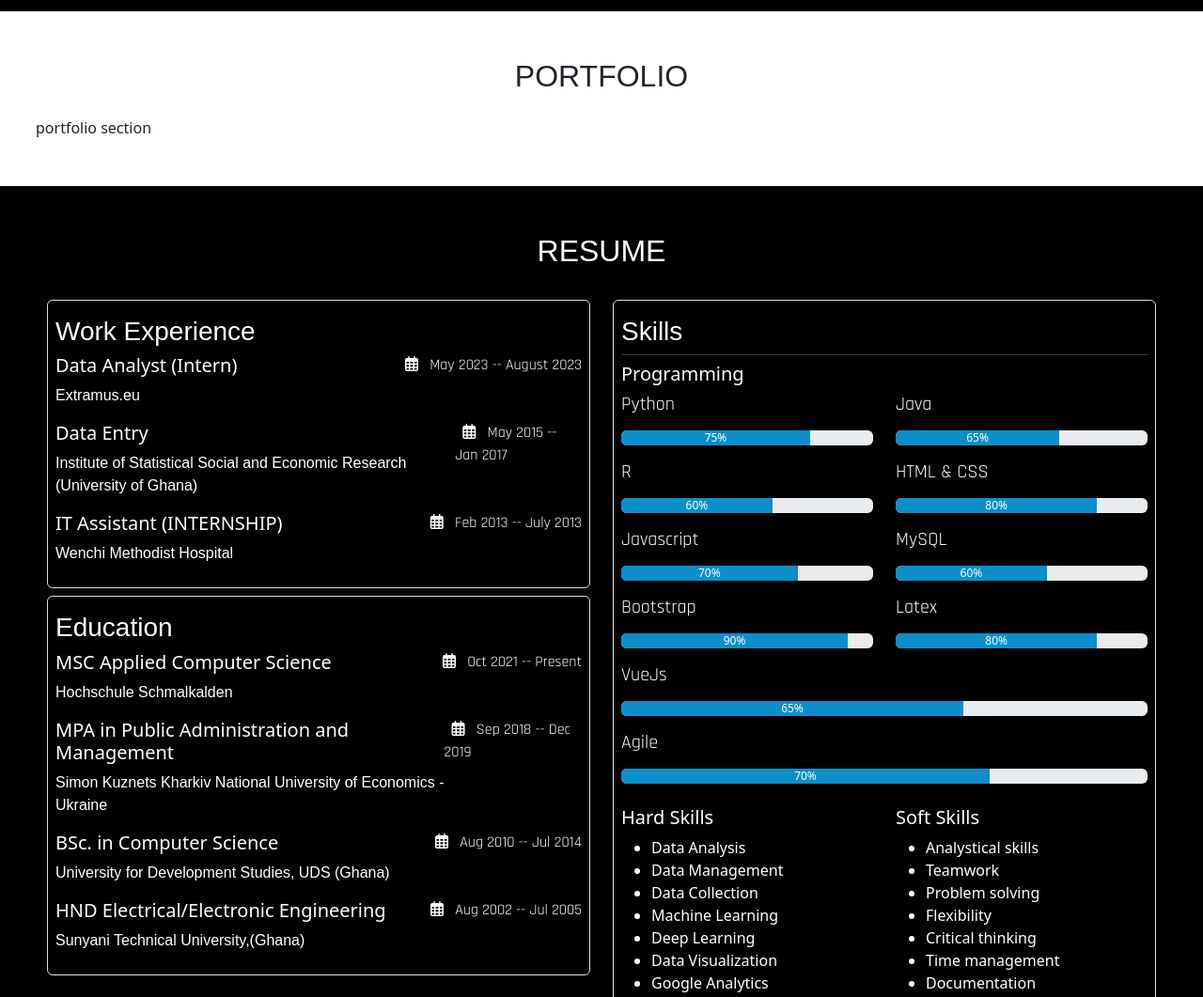
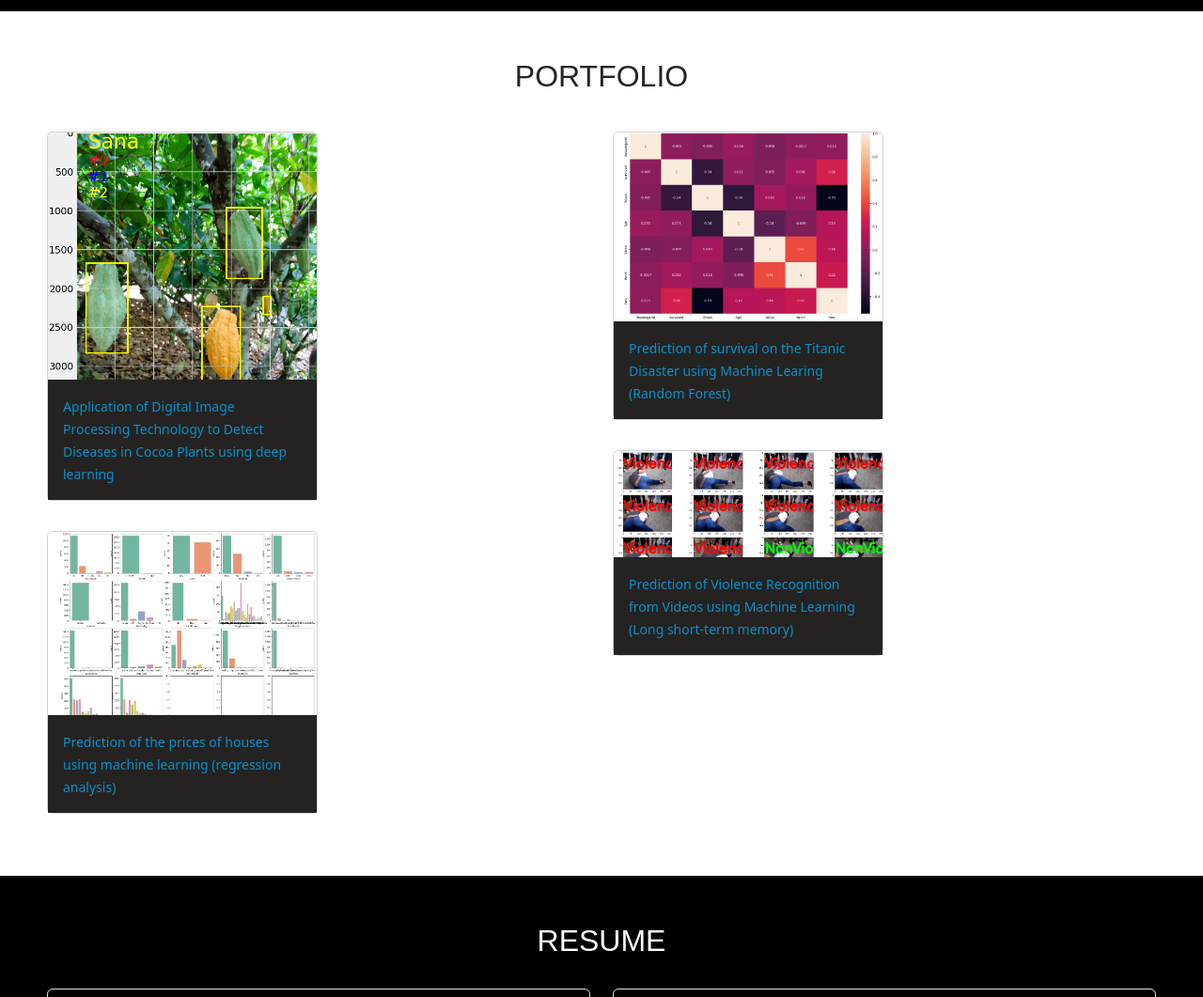
Before and after one commit to Anokyeken/portfolio, a website: page index.html in a window 1280 px wide. Shown: the part 1180-2241 px from the top of the page at 94% size. Drawn offline with nearby package versions, Linux system fonts and the light colour scheme; files whose address does not match are found by name; a web font is replaced by a local one.

Commit message:
added portfolio

```diff
--- a/index.html
+++ b/index.html
@@ -77,19 +77,54 @@
     <section class="container-fluid" id="portfolio-container">
       <div class="row">
         <h2 class="f-sulphur text-center mb-4 hd">PORTFOLIO</h2>
-        portfolio section
-          <!-- <div class="col-lg-4 card  border-0 my-2" id="portfolio-div">
-              <a href="https://github.com/kpodjison/glassware-website" target="_blank">
-                  <div class="inner">
-                      <p id="desc" >Glass ware catalog using HTML, CSS, JS</p>
-                      <img src="./assets/images/glassware.png" alt="" class="card-img">
-                      <div class="card-img-overlay text-center">
-                        <p class="pt-5 card-text f-rajdhani">Glass ware website</p>
-                      </div>
+        <div class="col-md-6">
+          <div class="row">
+            <div class="col my-3">
+              <a href="https://github.com/Anokyeken/cocoa-diseases-detection" target="_blank" style="text-decoration:none">
+                <div class="card px-0" style="width: 18rem;">
+                  <img src="/assets/images/cocoa.png" class="card-img-top" alt="cocoa-graph">
+                  <div class="card-body" style="background-color: #242321;">
+                    <p class="card-text ken-main"> <small> Application of Digital Image Processing Technology to Detect Diseases in Cocoa Plants using deep learning </small></p>
                   </div>
+                </div>
               </a>
-          </div>   -->
-
+            </div>
+            <div class="col my-3">
+              <a href="https://github.com/Anokyeken/housingpricePredictor" target="_blank" style="text-decoration:none">
+                <div class="card px-0" style="width: 18rem;">
+                  <img src="/assets/images//housing1.png" class="card-img-top" alt="cocoa-graph">
+                  <div class="card-body" style="background-color: #242321;">
+                    <p class="card-text ken-main"> <small> Prediction of the prices of houses using machine learning (regression analysis) </small></p>
+                  </div>
+                </div>
+              </a>
+            </div>
+          </div>
+        </div>
+        <div class="col-md-6">
+          <div class="row">
+            <div class="col my-3">
+              <a href="https://github.com/Anokyeken/TitanicSurvivalPrediction" target="_blank" style="text-decoration:none">
+                <div class="card px-0" style="width: 18rem;">
+                  <img src="/assets/images/titanic.png" class="card-img-top" alt="cocoa-graph">
+                  <div class="card-body" style="background-color: #242321;">
+                    <p class="card-text ken-main"> <small> Prediction of survival on the Titanic Disaster using Machine Learing (Random Forest)</small></p>
+                  </div>
+                </div>
+              </a>
+            </div>
+            <div class="col my-3">
+              <a href="https://github.com/Anokyeken/violencePrediction" target="_blank" style="text-decoration:none">
+                <div class="card px-0" style="width: 18rem;">
+                  <img src="/assets/images/violence.png" class="card-img-top" alt="cocoa-graph">
+                  <div class="card-body" style="background-color: #242321;">
+                    <p class="card-text ken-main"> <small> Prediction of Violence Recognition from Videos using Machine Learning (Long short-term memory)</small></p>
+                  </div>
+                </div>
+              </a>
+            </div>
+          </div>
+        </div>
       </div>
     </section>
     <section class="container-fluid bg-black text-white" id="resume-container">
@@ -279,7 +314,7 @@
       </div>
 
     </section>
-    <section class="paralex" style="background-image: url('./assets/images/luke-chesser-JKUTrJ4vK00-unsplash.jpg');">
+    <section class="paralex" style="background-image: url('./assets/images/housing2.png');">
       <div class="row pt-5">
 
     </div>
@@ -342,7 +377,7 @@
               An analytically minded and detail‑oriented data analyst with a strong passion for uncovering insights and driving data‑based decision‑making.
               Seeking opportunities to apply my skills in a dynamic and data‑driven environment.
             </p>
-            <h5 class="my-2">Connect</h5>
+            <h5 class="my-3">Connect</h5>
             <div class="rowmb-2" id="connect-links">
               <div class="col">
                 <a href="https://www.linkedin.com/in/kennedy-anokye/" target="_blank"><span><i class="fa-brands fa-linkedin-in"></i></span></a>
--- a/sass/include/colors.scss
+++ b/sass/include/colors.scss
@@ -2,3 +2,6 @@
 {
     background-color: $ken;
 }
+.ken-main{
+    color: $ken;
+}
```
Also changed, not shown: assets/images/cocoa.png (added), assets/images/ecommerce.png (deleted), assets/images/housing1.png (added), assets/images/housing2.png (added), assets/images/titanic.png (added), assets/images/violence.png (added), src/css/style.css, 8 other files.
